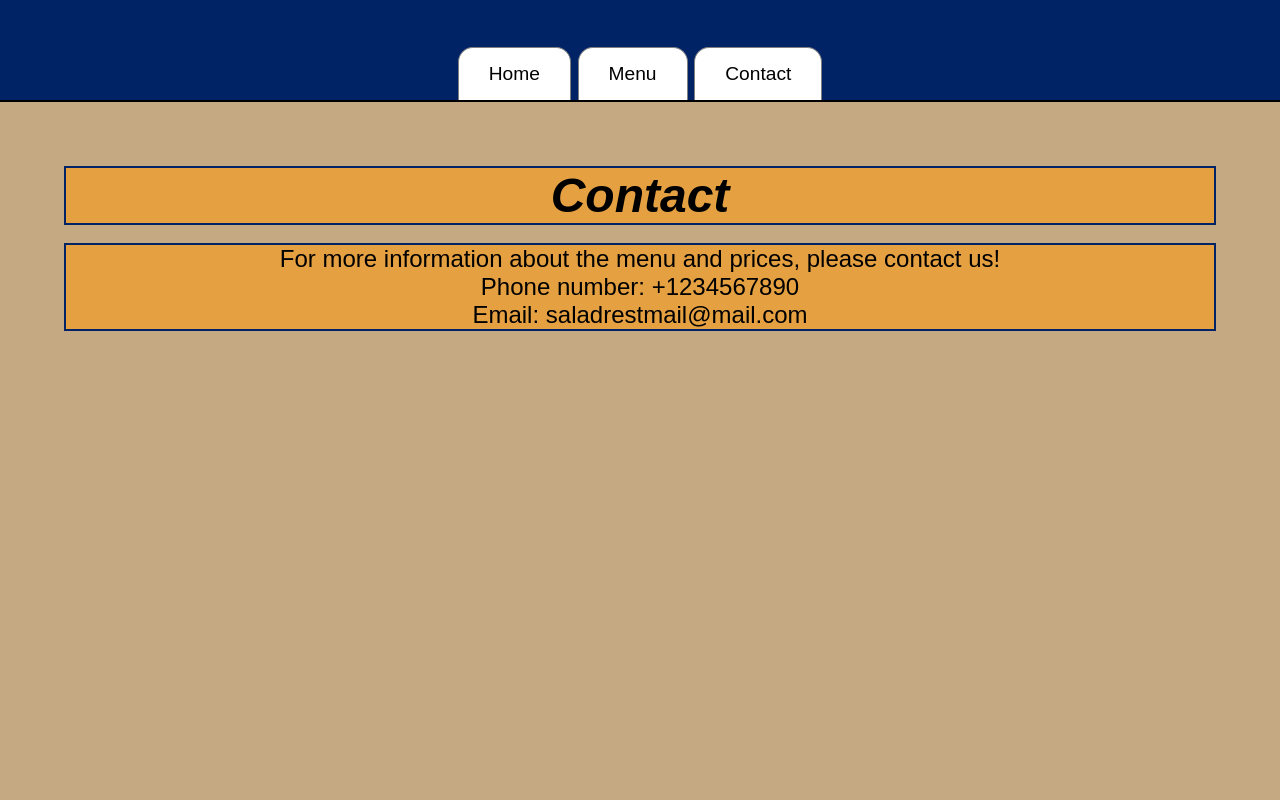
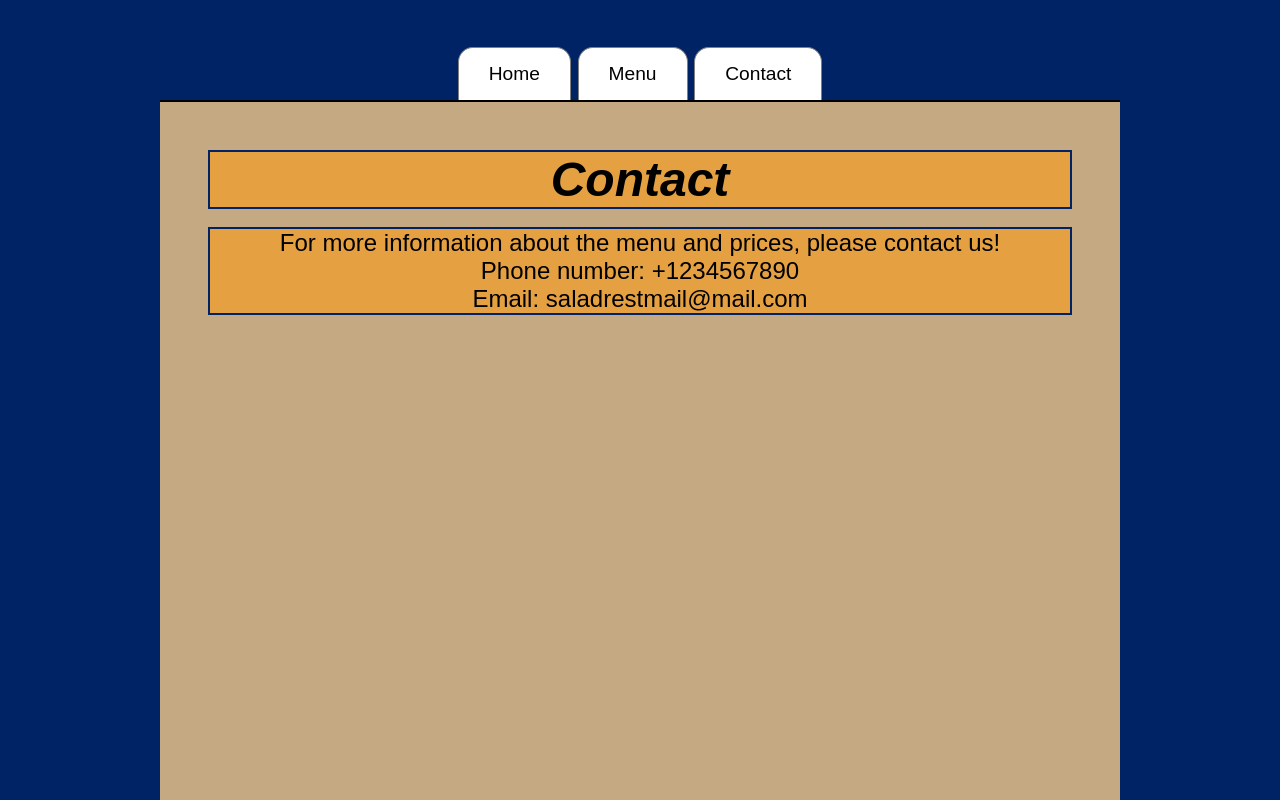
Before and after one commit to bulkassi/odin-restaurant-page, a website built with webpack: page src/template.html in a window 1280 px wide. Built offline with nearby package versions, Linux system fonts and the light colour scheme.

Commit message:
Change the grid layout method

```diff
--- a/src/style.css
+++ b/src/style.css
@@ -9,7 +9,11 @@
 body {
   background-color: var(--accent);
   display: grid;
-  grid-template-rows: [header] 100px [container] 1fr;
+  grid-template-columns: 1fr max(600px, 75%) 1fr;
+  grid-template-rows: 100px 1fr;
+  grid-template-areas:
+    ". header ."
+    ". content .";
 
   height: 100vh;
   padding: 0;
@@ -17,6 +21,8 @@ body {
 }
 
 header {
+  grid-area: header;
+
   display: flex;
   justify-content: center;
   align-items: flex-end;
@@ -38,6 +44,8 @@ header {
 }
 
 #content {
+  grid-area: content;
+
   display: flex;
   flex-direction: column;
   gap: 0.75rem;
--- a/src/template.html
+++ b/src/template.html
@@ -6,7 +6,7 @@
     <title>Document</title>
   </head>
   <body>
-    <header>
+    <header class="tabs-header">
       <nav class="tabs">
         <button class="btn-home">Home</button>
         <button class="btn-menu">Menu</button>
```
